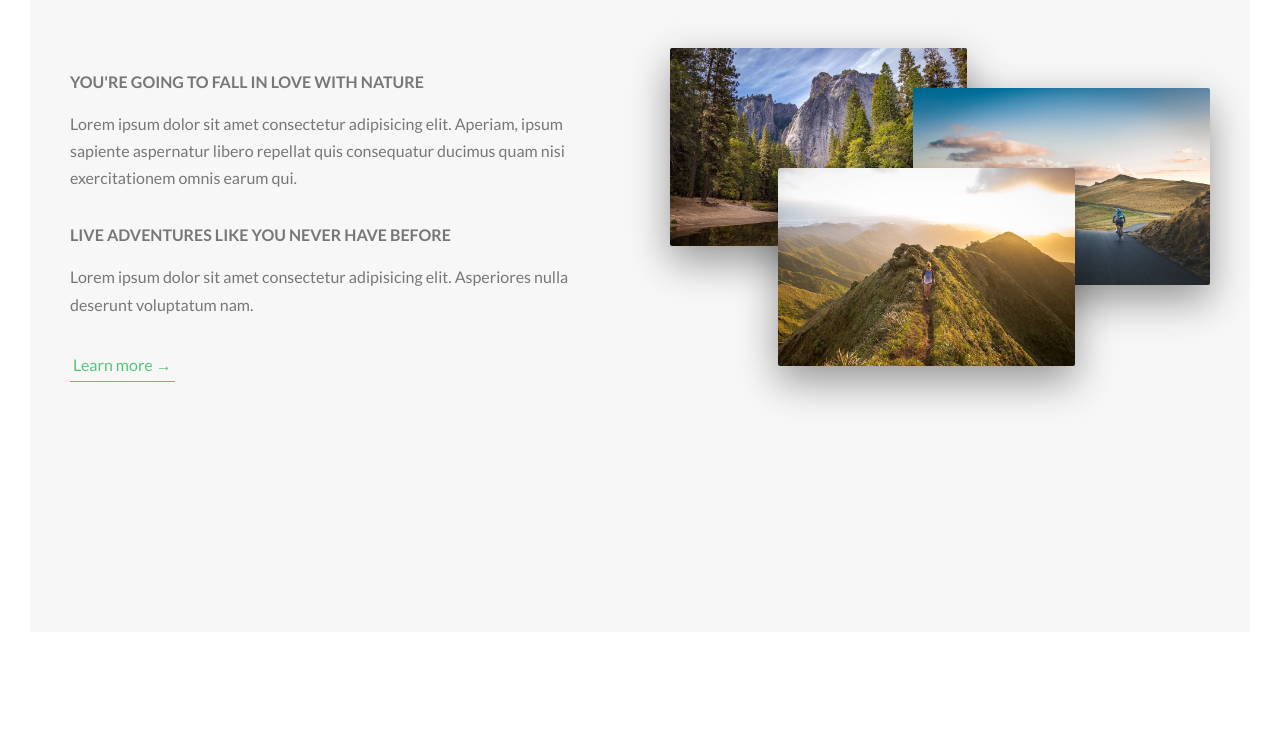
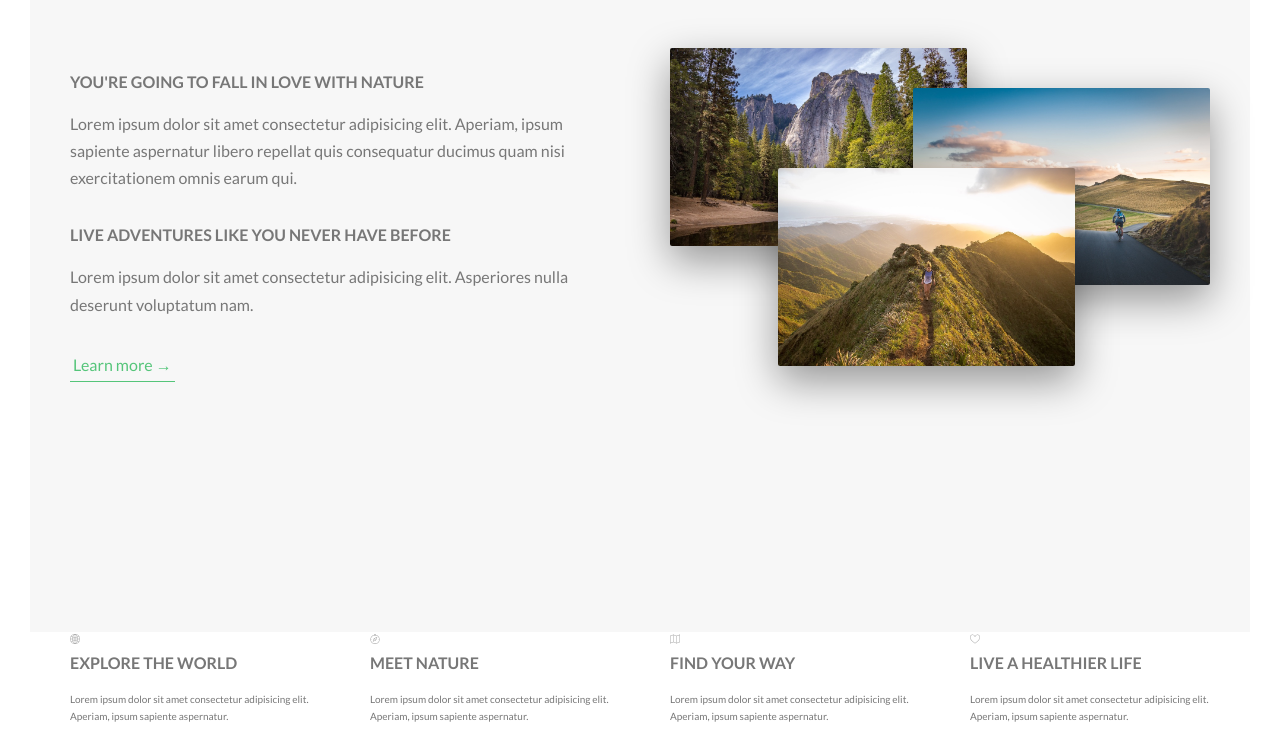
Before and after one commit to SashaSohrabi/Natours_travel-agency, a website: page src/index.html in a window 1280 px wide. Shown: the part 952-1707 px from the top of the page. Before the commit the page ends 1614 px from the top, so only its background shows below. Drawn offline with Linux system fonts and the light colour scheme; files that its build step writes are made by us from their sources.

Commit message:
adding section features markup.

```diff
--- a/src/index.html
+++ b/src/index.html
@@ -81,6 +81,62 @@
           </div>
         </div>
       </section>
+
+      <section class="section-features">
+        <div class="row">
+          <div class="col-1-of-4">
+            <div class="feature-box">
+              <i class="feature-box__icon icon-basic-world"></i>
+              <h3 class="heading-tertiary u-margin-bottom-small">
+                Explore the world
+              </h3>
+              <p class="feature-box__text">
+                Lorem ipsum dolor sit amet consectetur adipisicing elit.
+                Aperiam, ipsum sapiente aspernatur.
+              </p>
+            </div>
+          </div>
+
+          <div class="col-1-of-4">
+            <div class="feature-box">
+              <i class="feature-box__icon icon-basic-compass"></i>
+              <h3 class="heading-tertiary u-margin-bottom-small">
+                Meet nature
+              </h3>
+              <p class="feature-box__text">
+                Lorem ipsum dolor sit amet consectetur adipisicing elit.
+                Aperiam, ipsum sapiente aspernatur.
+              </p>
+            </div>
+          </div>
+
+          <div class="col-1-of-4">
+            <div class="feature-box">
+              <i class="feature-box__icon icon-basic-map"></i>
+              <h3 class="heading-tertiary u-margin-bottom-small">
+                Find your way
+              </h3>
+              <p class="feature-box__text">
+                Lorem ipsum dolor sit amet consectetur adipisicing elit.
+                Aperiam, ipsum sapiente aspernatur.
+              </p>
+            </div>
+          </div>
+
+          <div class="col-1-of-4">
+            <div class="feature-box">
+              <i class="feature-box__icon icon-basic-heart"></i>
+              <h3 class="heading-tertiary u-margin-bottom-small">
+                Live a healthier life
+              </h3>
+              <p class="feature-box__text">
+                Lorem ipsum dolor sit amet consectetur adipisicing elit.
+                Aperiam, ipsum sapiente aspernatur.
+              </p>
+            </div>
+          </div>
+        </div>
+      </section>
     </main>
 
     <!-- <section class="grid-test">
```
Also changed, not shown: build/index.html.
